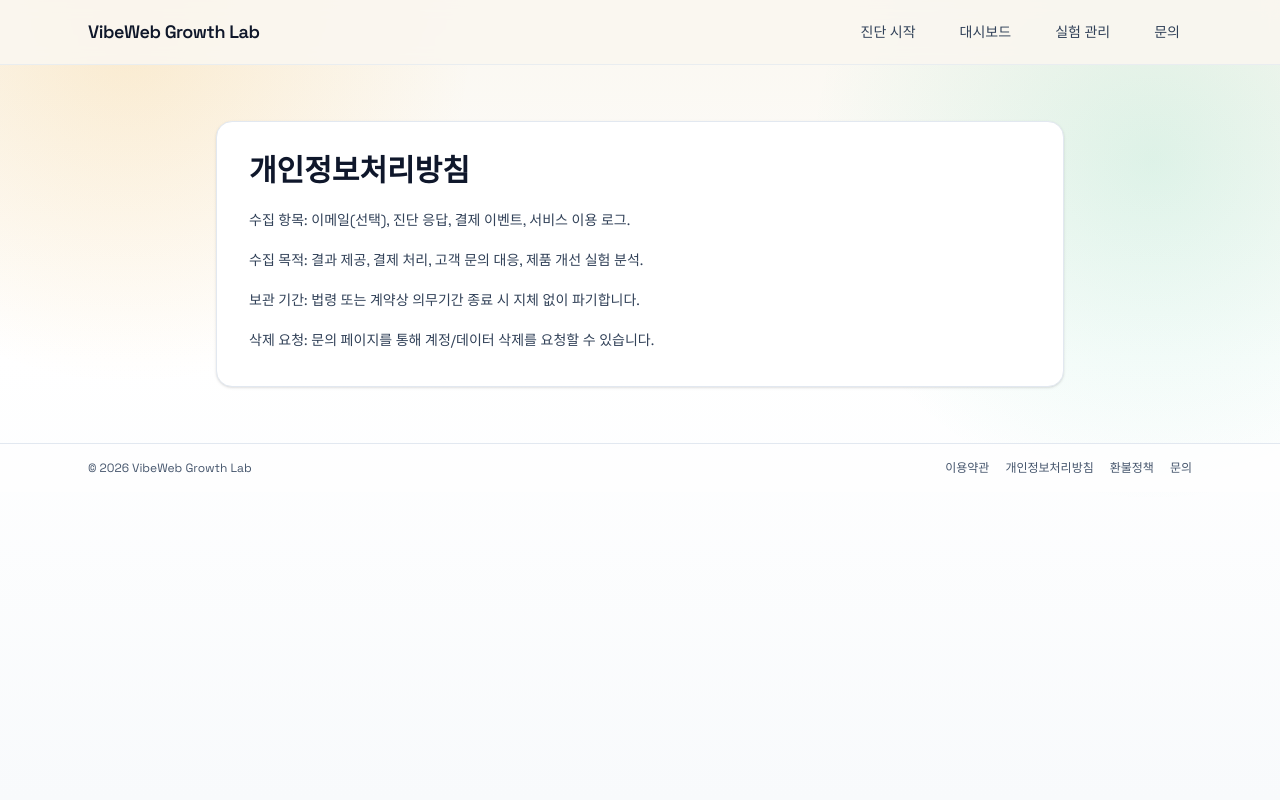
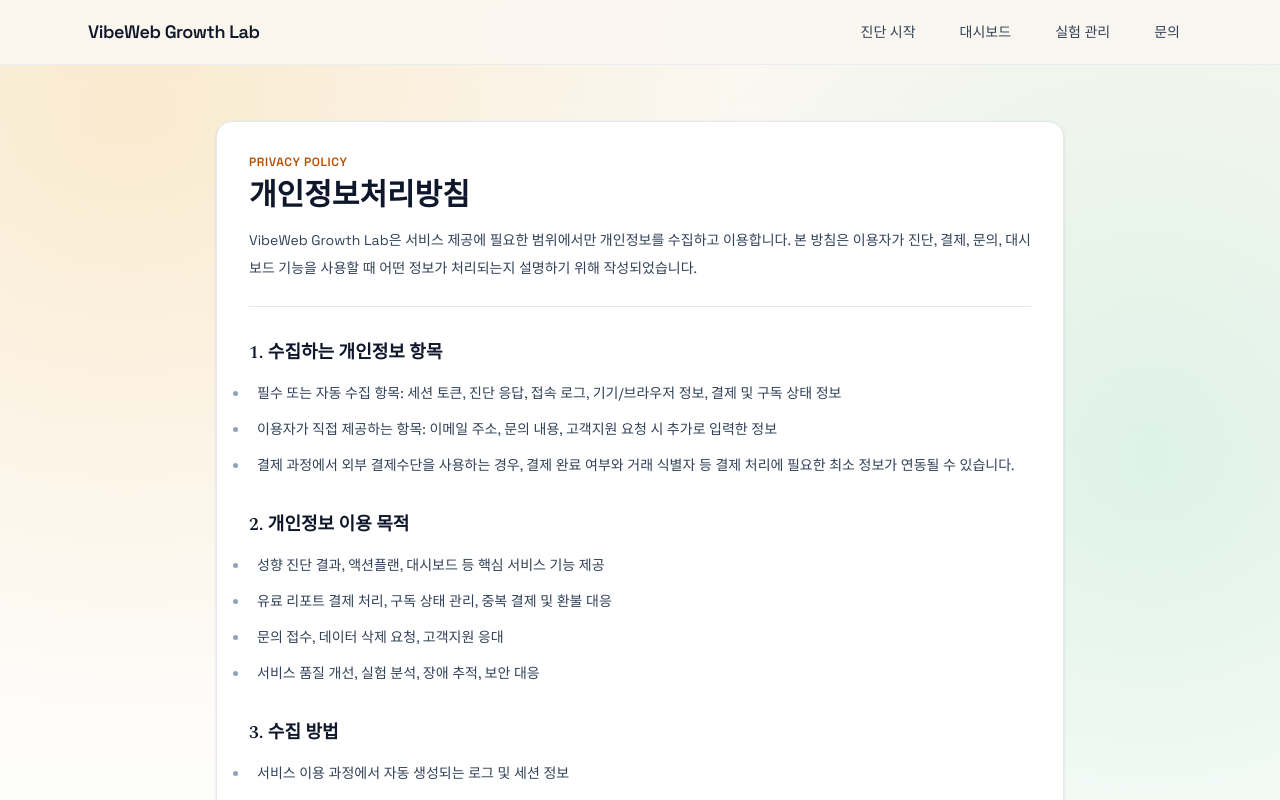
Before and after one commit to Forevernewvie/mbtiVibe, a Next.js app: page /privacy in a window 1280 px wide. Shown: the top 800 px of the page. Built offline with nearby package versions, Linux system fonts and the light colour scheme; no server answers.

Commit message:
docs(privacy): expand privacy policy page

```diff
--- a/src/app/privacy/page.tsx
+++ b/src/app/privacy/page.tsx
@@ -1,16 +1,132 @@
+import Link from "next/link";
+
+type PolicySection = {
+  title: string;
+  items: string[];
+};
+
+const PRIVACY_POLICY_SECTIONS: PolicySection[] = [
+  {
+    title: "1. 수집하는 개인정보 항목",
+    items: [
+      "필수 또는 자동 수집 항목: 세션 토큰, 진단 응답, 접속 로그, 기기/브라우저 정보, 결제 및 구독 상태 정보",
+      "이용자가 직접 제공하는 항목: 이메일 주소, 문의 내용, 고객지원 요청 시 추가로 입력한 정보",
+      "결제 과정에서 외부 결제수단을 사용하는 경우, 결제 완료 여부와 거래 식별자 등 결제 처리에 필요한 최소 정보가 연동될 수 있습니다.",
+    ],
+  },
+  {
+    title: "2. 개인정보 이용 목적",
+    items: [
+      "성향 진단 결과, 액션플랜, 대시보드 등 핵심 서비스 기능 제공",
+      "유료 리포트 결제 처리, 구독 상태 관리, 중복 결제 및 환불 대응",
+      "문의 접수, 데이터 삭제 요청, 고객지원 응대",
+      "서비스 품질 개선, 실험 분석, 장애 추적, 보안 대응",
+    ],
+  },
+  {
+    title: "3. 수집 방법",
+    items: [
+      "서비스 이용 과정에서 자동 생성되는 로그 및 세션 정보",
+      "진단, 결제, 문의, 구독 이용 과정에서 이용자가 직접 입력한 정보",
+      "결제, 이메일 발송, 분석, 호스팅 등 외부 서비스 연동 과정에서 필요한 범위의 처리 정보",
+    ],
+  },
+  {
+    title: "4. 보유 및 이용 기간",
+    items: [
+      "진단 결과 및 서비스 이용 데이터는 서비스 제공과 운영 분석에 필요한 기간 동안 보관합니다.",
+      "결제, 환불, 전자상거래 관련 정보는 관계 법령에서 정한 기간 동안 보관할 수 있습니다.",
+      "문의 및 삭제 요청 기록은 분쟁 대응과 이력 확인을 위해 필요한 기간 동안 보관할 수 있습니다.",
+      "보관 목적이 종료되거나 이용자의 삭제 요청이 확인되면 지체 없이 파기합니다.",
+    ],
+  },
+  {
+    title: "5. 제3자 제공 및 처리위탁",
+    items: [
+      "서비스는 인프라, 데이터 저장, 결제, 이메일 발송, 분석 기능 제공을 위해 외부 서비스를 사용할 수 있습니다.",
+      "현재 운영 환경 기준 주요 외부 처리 서비스: Vercel(호스팅), Neon(데이터베이스), Stripe(결제), Resend(이메일), PostHog(제품 분석)",
+      "외부 서비스는 각자의 역할 범위 내에서만 개인정보를 처리하며, 서비스 운영 목적 외 용도로 사용하지 않습니다.",
+    ],
+  },
+  {
+    title: "6. 쿠키 및 세션 정보",
+    items: [
+      "서비스는 진단 진행 상태 유지와 결과 조회 연속성을 위해 세션 쿠키 또는 유사 식별자를 사용할 수 있습니다.",
+      "세션 정보는 로그인 식별, 대시보드 연결, 부정 사용 방지, 운영 안정성 확보를 위해 사용됩니다.",
+      "이용자는 브라우저 설정을 통해 쿠키 저장을 거부할 수 있으나, 일부 기능 사용이 제한될 수 있습니다.",
+    ],
+  },
+  {
+    title: "7. 이용자의 권리",
+    items: [
+      "이용자는 본인의 개인정보에 대해 열람, 정정, 삭제, 처리정지 요청을 할 수 있습니다.",
+      "데이터 삭제 또는 문의 요청은 문의 페이지를 통해 접수할 수 있으며, 본인 확인 후 처리됩니다.",
+      "법령상 보관 의무가 있는 정보는 즉시 삭제가 제한될 수 있으며, 이 경우 제한 사유를 안내합니다.",
+    ],
+  },
+  {
+    title: "8. 개인정보 파기 절차 및 방법",
+    items: [
+      "보유 기간이 종료되거나 처리 목적이 달성된 정보는 지체 없이 파기 대상에 포함됩니다.",
+      "전자적 파일 형태의 정보는 복구가 어렵도록 삭제하거나 재생 불가능한 방식으로 파기합니다.",
+      "출력물 등 기록물은 분쇄 또는 소각 등 적절한 방식으로 파기합니다.",
+    ],
+  },
+  {
+    title: "9. 안전성 확보 조치",
+    items: [
+      "접근 권한 최소화, 비밀정보 분리, 로그 기록, 보안 회전 절차 등 관리적 보호조치를 적용합니다.",
+      "호스팅, 데이터베이스, 결제, 이메일, 분석 서비스는 운영 환경에 맞는 접근 통제와 전송 구간 보호 설정을 사용합니다.",
+      "보안 사고 또는 이상 징후 발생 시 로그 및 운영 절차에 따라 대응합니다.",
+    ],
+  },
+];
+
 /**
- * Provides user-facing privacy policy document.
+ * Provides the user-facing privacy policy with service-specific processing details.
  */
 export default function PrivacyPage() {
   return (
     <main className="mx-auto w-full max-w-4xl px-6 py-14">
       <article className="rounded-2xl border border-slate-200 bg-white p-8 shadow-sm">
-        <h1 className="text-3xl font-semibold text-slate-900">개인정보처리방침</h1>
-        <div className="mt-4 space-y-3 text-sm leading-7 text-slate-700">
-          <p>수집 항목: 이메일(선택), 진단 응답, 결제 이벤트, 서비스 이용 로그.</p>
-          <p>수집 목적: 결과 제공, 결제 처리, 고객 문의 대응, 제품 개선 실험 분석.</p>
-          <p>보관 기간: 법령 또는 계약상 의무기간 종료 시 지체 없이 파기합니다.</p>
-          <p>삭제 요청: 문의 페이지를 통해 계정/데이터 삭제를 요청할 수 있습니다.</p>
+        <div className="border-b border-slate-200 pb-6">
+          <p className="text-xs font-semibold uppercase tracking-wider text-amber-700">Privacy Policy</p>
+          <h1 className="mt-2 text-3xl font-semibold text-slate-900">개인정보처리방침</h1>
+          <p className="mt-3 text-sm leading-7 text-slate-700">
+            VibeWeb Growth Lab은 서비스 제공에 필요한 범위에서만 개인정보를 수집하고 이용합니다. 본 방침은
+            이용자가 진단, 결제, 문의, 대시보드 기능을 사용할 때 어떤 정보가 처리되는지 설명하기 위해
+            작성되었습니다.
+          </p>
+        </div>
+
+        <div className="mt-8 space-y-8">
+          {PRIVACY_POLICY_SECTIONS.map((section) => (
+            <section key={section.title} className="space-y-3">
+              <h2 className="text-lg font-semibold text-slate-900">{section.title}</h2>
+              <ul className="space-y-2 text-sm leading-7 text-slate-700">
+                {section.items.map((item) => (
+                  <li key={item} className="list-disc pl-2 marker:text-slate-400">
+                    {item}
+                  </li>
+                ))}
+              </ul>
+            </section>
+          ))}
+
+          <section className="space-y-3">
+            <h2 className="text-lg font-semibold text-slate-900">10. 문의처</h2>
+            <div className="space-y-2 text-sm leading-7 text-slate-700">
+              <p>개인정보 관련 문의, 열람, 정정, 삭제 요청은 아래 경로로 접수할 수 있습니다.</p>
+              <p>
+                문의 페이지:{" "}
+                <Link href="/contact" className="font-semibold text-slate-900 underline underline-offset-4">
+                  /contact
+                </Link>
+              </p>
+              <p>운영 주체: VibeWeb Growth Lab</p>
+              <p>본 방침은 서비스 운영 내용 변경 또는 법령 변경에 따라 업데이트될 수 있습니다.</p>
+            </div>
+          </section>
         </div>
       </article>
     </main>
```
Also changed, not shown: 1 other file (tests, documents, lock files or other folders).
